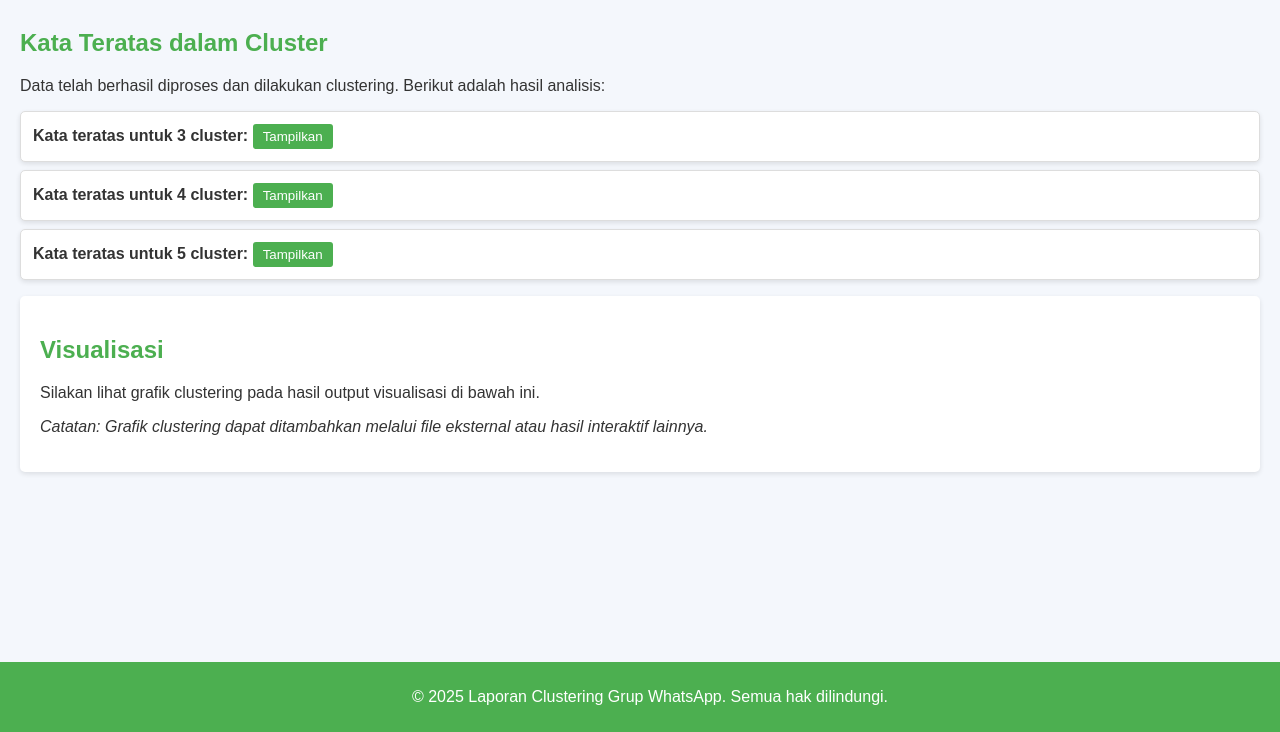
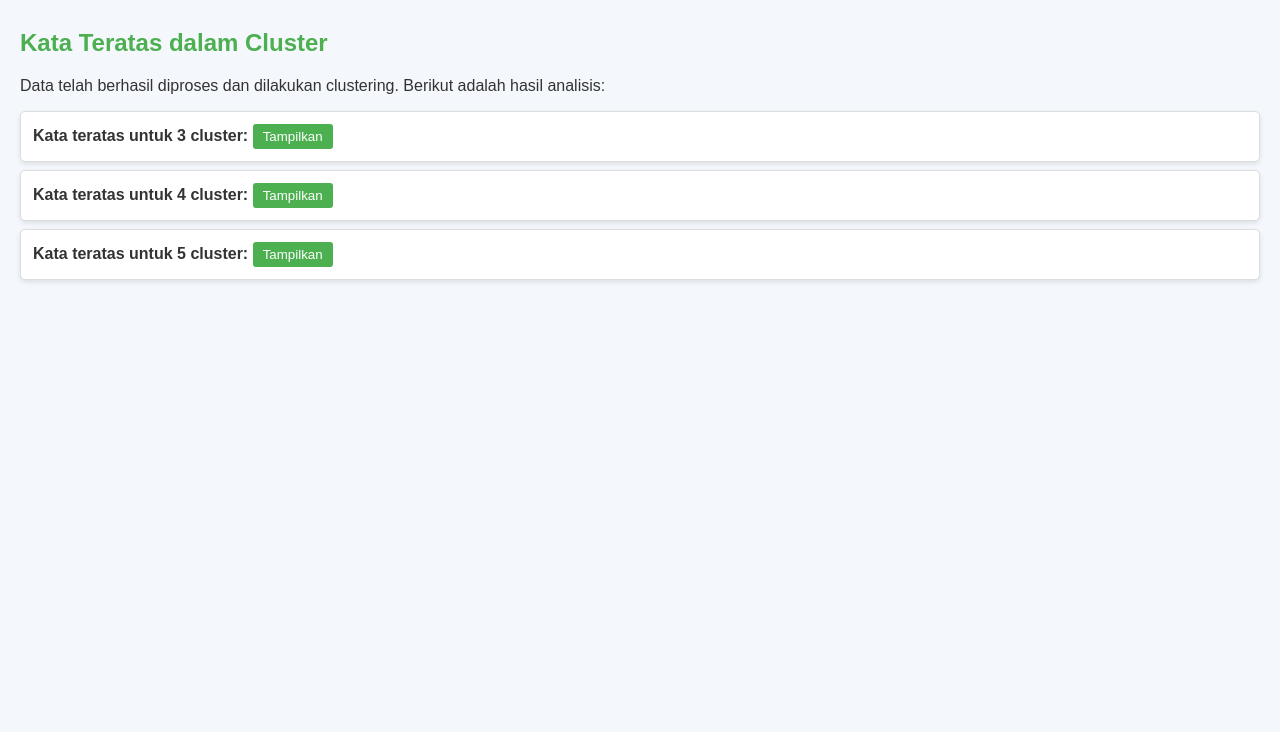
Before and after one commit to ums-l200220184/ums-l200220184.github.io, a plain HTML site: page laporan.html in a window 1280 px wide. Shown: the part 68-800 px from the top of the page. Drawn offline with Linux system fonts and the light colour scheme.

Commit message:
Update laporan.html

```diff
--- a/laporan.html
+++ b/laporan.html
@@ -125,16 +125,6 @@
                 </li>
             </ul>
         </section>
-
-        <section class="visualization">
-            <h2>Visualisasi</h2>
-            <p>Silakan lihat grafik clustering pada hasil output visualisasi di bawah ini.</p>
-            <p><em>Catatan: Grafik clustering dapat ditambahkan melalui file eksternal atau hasil interaktif lainnya.</em></p>
-        </section>
     </main>
-
-    <footer>
-        <p>&copy; 2025 Laporan Clustering Grup WhatsApp. Semua hak dilindungi.</p>
-    </footer>
 </body>
 </html>
```
